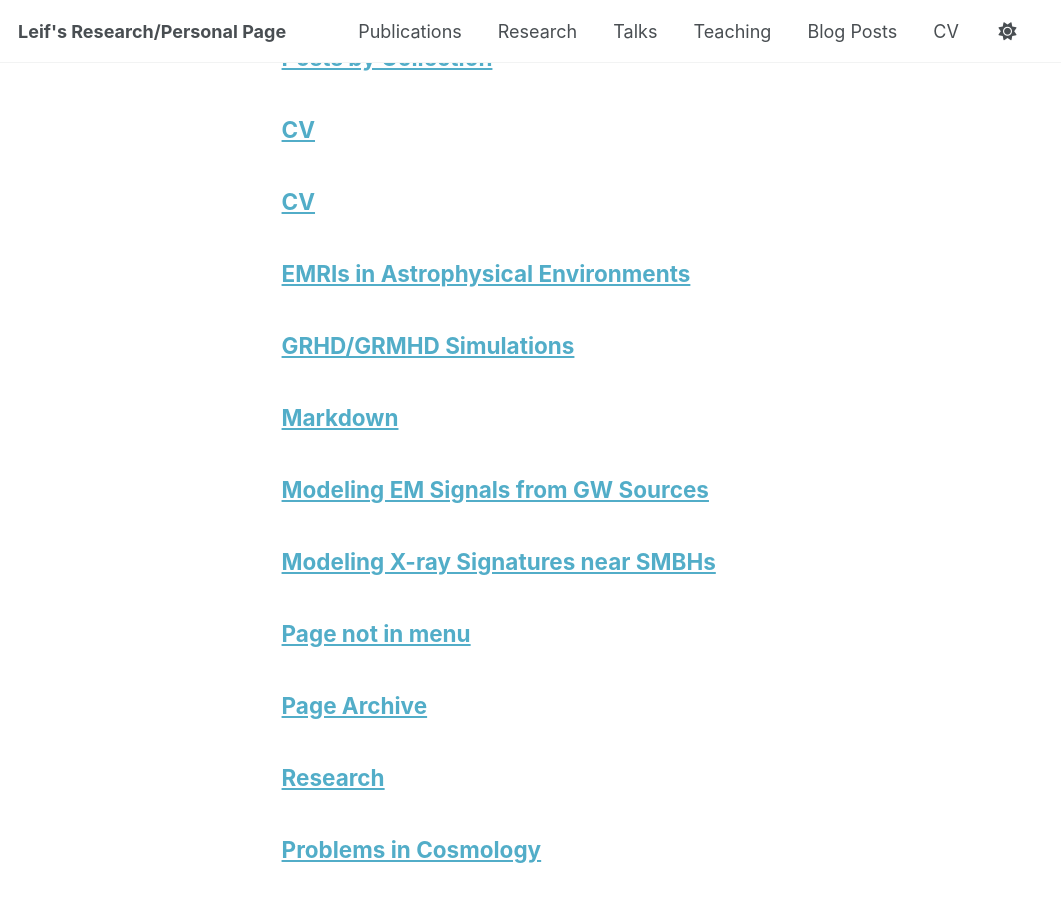
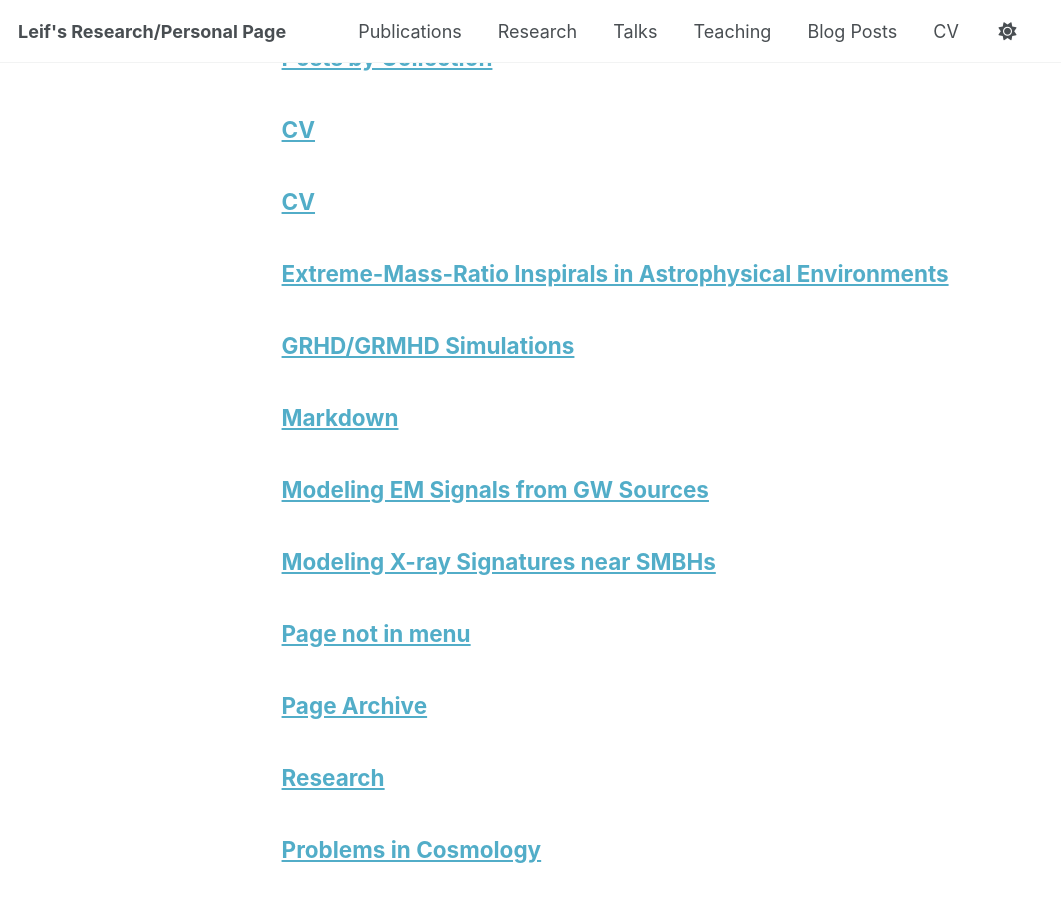
Before and after one commit to leiflui/leiflui.github.io, a Jekyll site: the page built from _pages/page-archive.html, in a window 1280 px wide and 900 px high, scrolled down 488 px. Shown: the whole window, without its empty margins (0-1061 px from the left). Built offline with Jekyll 4.4.1, drawn with Linux system fonts in a browser that asks for light colours; a script bundle is joined from its source files by our own code; library files that are not in the unit come from our copies.

Commit message:
Update title for EMRIs in Astrophysical Environments

```diff
--- a/_pages/research/emris-in-astrophysical-environments.md
+++ b/_pages/research/emris-in-astrophysical-environments.md
@@ -1,6 +1,6 @@
 ---
 layout: archive
-title: "EMRIs in Astrophysical Environments"
+title: "Extreme-Mass-Ratio Inspirals in Astrophysical Environments"
 permalink: /research/emris-in-astrophysical-environments/
 author_profile: true
 ---
```
